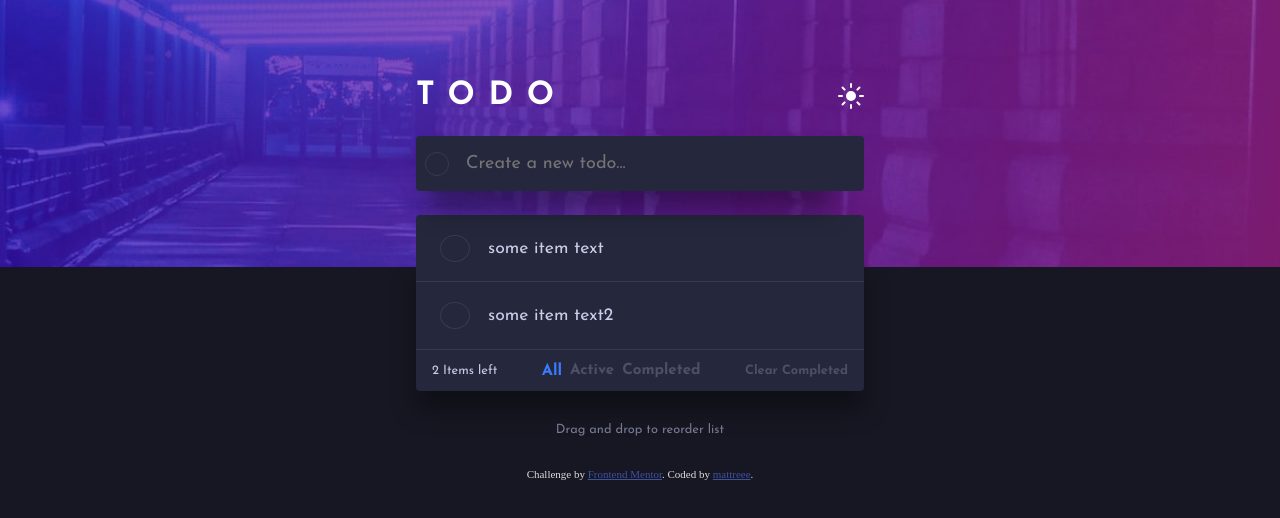
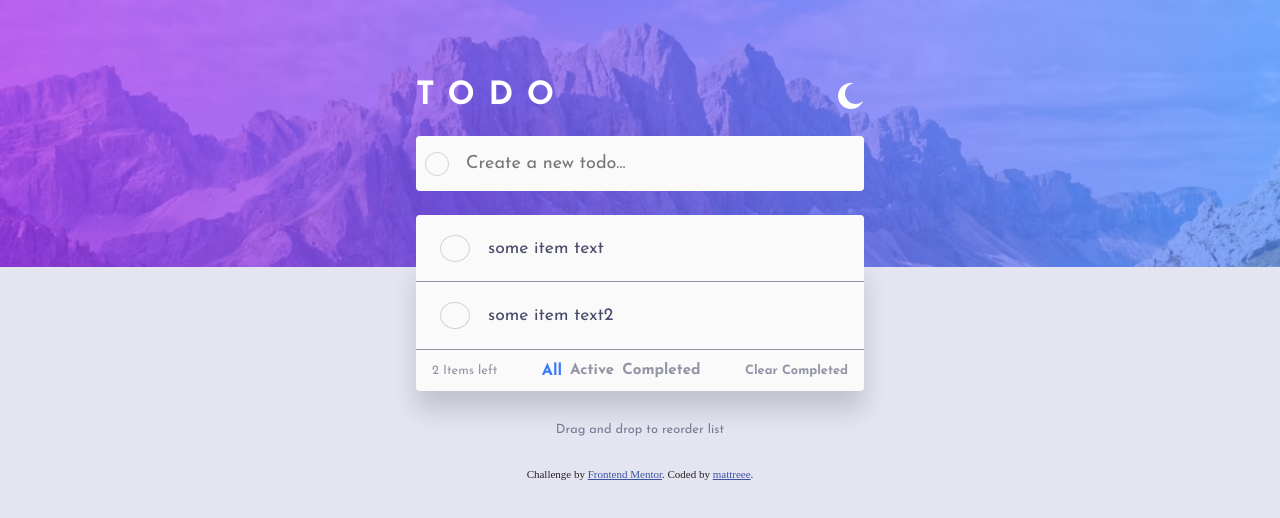
Before and after one commit to mattreee/todo-app-frontend-mentor, a React (Create React App) app: page / in a window 1280 px wide. Shown: the top 518 px of the page. Built offline with nearby package versions, Linux system fonts and the light colour scheme.

Commit message:
added light theme and moved options component to list

```diff
--- a/src/App.tsx
+++ b/src/App.tsx
@@ -1,11 +1,11 @@
 import Title from "./components/Title";
-import Input from "./components/Input";
 import List from "./components/List";
 import Instruction from "./components/Instruction";
 import Attribution from "./components/Attribution";
 import { useState } from "react";
 
 function App() {
+	const [darkTheme, setDarkTheme] = useState(false);
 	const [list, setList] = useState([
 		{
 			id: Math.random(),
@@ -20,12 +20,13 @@ function App() {
 	]);
 
 	return (
-		<div role="main" className="container">
-			<Title />
-			<Input list={list} setList={setList} />
-			<List list={list} setList={setList} />
-			<Instruction />
-			<Attribution />
+		<div className={darkTheme ? "body" : "body light"}>
+			<div role="main" className="container">
+				<Title darkTheme={darkTheme} setDarkTheme={setDarkTheme} />
+				<List list={list} setList={setList} darkTheme={darkTheme} />
+				<Instruction />
+				<Attribution darkTheme={darkTheme} />
+			</div>
 		</div>
 	);
 }
--- a/src/components/Attribution.tsx
+++ b/src/components/Attribution.tsx
@@ -1,7 +1,7 @@
 /* eslint-disable react/jsx-no-target-blank */
-const Attribution = () => {
+const Attribution = ({ darkTheme }: any) => {
 	return (
-		<div className="attribution">
+		<div className={darkTheme ? "attribution" : "attribution light"}>
 			Challenge by{" "}
 			<a href="https://www.frontendmentor.io?ref=challenge" target="_blank">
 				Frontend Mentor
--- a/src/components/Input.tsx
+++ /dev/null
@@ -1,47 +0,0 @@
-// import IconCheck from "../images/icon-check.svg";
-import { useState, useEffect } from "react";
-
-const Input = ({ list, setList }: any) => {
-	const [inputContent, setInputContent] = useState("");
-
-	const handleEnter = (event: any) => {
-		if (event.keyCode === 13) {
-			if (inputContent === "") return;
-
-			setList([
-				...list,
-				{
-					id: Math.random(),
-					checked: false,
-					content: inputContent,
-				},
-			]);
-
-			event.target.value = "";
-		}
-	};
-
-	useEffect(() => {
-		window.addEventListener("keydown", handleEnter);
-
-		return () => {
-			window.removeEventListener("keydown", handleEnter);
-		};
-	});
-
-	return (
-		<div className="input">
-			<div className="input__circle-container">
-				<div className="input__circle">&nbsp;</div>
-			</div>
-			<input
-				className="input__input"
-				type="text"
-				placeholder="Create a new todo..."
-				onChange={(e) => setInputContent(e.currentTarget.value)}
-			/>
-		</div>
-	);
-};
-
-export default Input;
--- a/src/components/List.tsx
+++ b/src/components/List.tsx
@@ -2,17 +2,26 @@ import IconCheck from "../images/icon-check.svg";
 import IconCross from "../images/icon-cross.svg";
 import { useState, useEffect } from "react";
 
-const List = ({ list, setList }: any) => {
+const List = ({ list, setList, darkTheme }: any) => {
+	// added this counter to rerender the list, since just updating the state in the app component is not triggering a rerender here.
+	const [, setCounterUpdater] = useState(0);
+	const [inputContent, setInputContent] = useState("");
+	const [filteredList, setFilteredList] = useState(list);
+	const [filteringOption, setFilteringOption] = useState("all");
+	const [itemsLeft, setItemsLeft] = useState(0);
+
 	const checkedTrue = "list__icon check checked";
 	const checkedFalse = "list__icon check";
-
 	const textTrue = "list__text line-through";
 	const textFalse = "list__text";
 
-	// added this counter to rerender the list, since just updating the state in the app component is not triggering a rerender here.
-	const [, setCounterUpdater] = useState(0);
-	const [filteringOption, setFilteringOption] = useState("all");
-	const [filteredList, setFilteredList] = useState(list);
+	const handleItemsLeft = () => {
+		const newAmount = list.filter((elem: any) => {
+			return elem.checked === false;
+		});
+
+		setItemsLeft(newAmount.length);
+	};
 
 	const handleFiltering = () => {
 		if (filteringOption === "all") {
@@ -35,6 +44,7 @@ const List = ({ list, setList }: any) => {
 			setFilteredList(newList);
 		}
 
+		handleItemsLeft();
 		setCounterUpdater((prevState) => prevState + 1);
 	};
 
@@ -83,13 +93,64 @@ const List = ({ list, setList }: any) => {
 		};
 	});
 
+	useEffect(() => {
+		handleItemsLeft();
+
+		window.addEventListener("keydown", (e: any) => {
+			if (e.keyCode === 13) {
+				setList([
+					...list,
+					{
+						id: Math.random(),
+						checked: false,
+						content: inputContent,
+					},
+				]);
+
+				setFilteredList(list);
+				setFilteringOption("all");
+				e.target.value = "";
+				handleFiltering();
+			}
+		});
+	});
+
 	return (
 		<div>
-			<div className="list">
+			<div className="input">
+				<div
+					className={
+						darkTheme
+							? "input__circle-container"
+							: "input__circle-container light"
+					}
+				>
+					<div className={darkTheme ? "input__circle" : "input__circle light"}>
+						&nbsp;
+					</div>
+				</div>
+				<input
+					className={darkTheme ? "input__input" : "input__input light"}
+					type="text"
+					placeholder="Create a new todo..."
+					onChange={(e) => setInputContent(e.target.value)}
+				/>
+			</div>
+
+			<div className={darkTheme ? "list" : "list light"}>
 				{filteredList.map((elem: any, index: any) => {
 					return (
-						<div className="list__item" key={String(elem.id)}>
-							<div className="list__icon-container">
+						<div
+							className={darkTheme ? "list__item" : "list__item light"}
+							key={String(elem.id)}
+						>
+							<div
+								className={
+									darkTheme
+										? "list__icon-container"
+										: "list__icon-container light"
+								}
+							>
 								<img
 									className={elem.checked ? checkedTrue : checkedFalse}
 									src={IconCheck}
@@ -111,32 +172,46 @@ const List = ({ list, setList }: any) => {
 				})}
 			</div>
 
-			<div className="options">
-				<p className="options__items-left">{list.length} Items left</p>
+			<div className={darkTheme ? "options" : "options light"}>
+				<p
+					className={
+						darkTheme ? "options__items-left" : "options__items-left light"
+					}
+				>
+					{itemsLeft} Items left
+				</p>
 				<div className="options__buttons">
 					<button
 						id="button-all"
-						className="options__button selected"
+						className={
+							darkTheme
+								? "options__button selected"
+								: "options__button light selected"
+						}
 						onClick={() => setFilteringOption("all")}
 					>
 						All
 					</button>
 					<button
 						id="button-active"
-						className="options__button"
+						className={darkTheme ? "options__button" : "options__button light"}
 						onClick={() => setFilteringOption("active")}
 					>
 						Active
 					</button>
 					<button
 						id="button-completed"
-						className="options__button"
+						className={darkTheme ? "options__button" : "options__button light"}
 						onClick={() => setFilteringOption("completed")}
 					>
 						Completed
 					</button>
 				</div>
-				<button className="options__clear">Clear Completed</button>
+				<button
+					className={darkTheme ? "options__clear" : "options__clear light"}
+				>
+					Clear Completed
+				</button>
 			</div>
 		</div>
 	);
--- a/src/components/Title.tsx
+++ b/src/components/Title.tsx
@@ -1,10 +1,29 @@
 import IconSun from "../images/icon-sun.svg";
+import IconMoon from "../images/icon-moon.svg";
 
-const Title = () => {
+const Title = ({ darkTheme, setDarkTheme }: any) => {
+	const swapTheme = () => {
+		setDarkTheme(!darkTheme);
+	};
+
 	return (
 		<header className="header">
 			<h1 className="header__title">TODO</h1>
-			<img className="header__icon" src={IconSun} alt="sun icon" />
+			{darkTheme ? (
+				<img
+					className="header__icon"
+					src={IconSun}
+					alt="sun icon"
+					onClick={swapTheme}
+				/>
+			) : (
+				<img
+					className="header__icon"
+					src={IconMoon}
+					alt="moon icon"
+					onClick={swapTheme}
+				/>
+			)}
 		</header>
 	);
 };
--- a/src/css/main.css
+++ b/src/css/main.css
@@ -1,8 +1,12 @@
-body {
+.body {
+  min-height: 100vh;
+  display: flex;
+  justify-content: center;
   background-color: hsl(235deg, 21%, 11%);
   background-image: url("../images/bg-desktop-dark.jpg");
   background-repeat: no-repeat;
   background-size: contain;
+  transition: 150ms;
 }
 
 .container {
@@ -10,9 +14,18 @@ body {
   margin: 0 auto;
 }
 
+.body.light {
+  background-color: hsl(236deg, 33%, 92%);
+  background-image: url("../images/bg-desktop-light.jpg");
+}
+
 @media only screen and (max-width: 800px) {
-  body {
+  .body {
     background-image: url("../images/bg-mobile-dark.jpg");
+  }
+
+  .body.light {
+    background-image: url("../images/bg-mobile-light.jpg");
   }
 }
 .header {
@@ -26,6 +39,9 @@ body {
   font-size: 2rem;
   letter-spacing: 0.85rem;
   color: white;
+}
+.header__icon {
+  cursor: pointer;
 }
 
 .input {
@@ -41,11 +57,17 @@ body {
   position: relative;
   z-index: 22;
 }
+.input__circle-container.light {
+  background-color: hsl(0deg, 0%, 98%);
+}
 .input__circle {
   width: 1.5rem;
   height: 1.5rem;
   border-radius: 50%;
   border: 1px solid hsl(237deg, 14%, 26%);
+}
+.input__circle.light {
+  border: 1px solid hsl(233deg, 11%, 84%);
 }
 .input__input {
   font-family: "Josefin Sans", sans-serif;
@@ -61,6 +83,11 @@ body {
   background-color: hsl(235deg, 24%, 19%);
   color: hsl(234deg, 39%, 85%);
 }
+.input__input.light {
+  box-shadow: none;
+  background-color: hsl(0deg, 0%, 98%);
+  color: hsl(235deg, 19%, 35%);
+}
 
 .list {
   font-family: "Josefin Sans", sans-serif;
@@ -69,6 +96,11 @@ body {
   color: hsl(234deg, 39%, 85%);
   border-radius: 4px 4px 0 0;
   box-shadow: 0 60px 25px 0 rgba(0, 0, 0, 0.35);
+}
+.list.light {
+  background-color: hsl(0deg, 0%, 98%);
+  color: hsl(235deg, 19%, 35%);
+  box-shadow: 0 60px 25px 0 rgba(0, 0, 0, 0.15);
 }
 .list__item {
   padding: 1.1em 1.5rem;
@@ -79,6 +111,9 @@ body {
   align-items: center;
   gap: 1rem;
 }
+.list__item.light {
+  border-bottom: 1px solid hsl(236deg, 9%, 61%);
+}
 .list__icon {
   cursor: pointer;
 }
@@ -88,6 +123,9 @@ body {
   border-radius: 50%;
   display: flex;
   justify-content: center;
+}
+.list__icon-container.light {
+  border: 1px solid hsl(233deg, 11%, 84%);
 }
 .list .check {
   width: 1.7rem;
@@ -124,8 +162,14 @@ body {
   font-family: "Josefin Sans", sans-serif;
   padding: 0.8em 1rem;
 }
+.options.light {
+  background-color: hsl(0deg, 0%, 98%);
+}
 .options__items-left {
   font-size: 0.8rem;
+}
+.options__items-left.light {
+  color: hsl(236deg, 9%, 61%);
 }
 .options__buttons {
   display: flex;
@@ -140,6 +184,15 @@ body {
   color: hsl(233deg, 14%, 35%);
   cursor: pointer;
 }
+.options__button:hover {
+  color: white;
+}
+.options__button.light {
+  color: hsl(236deg, 9%, 61%);
+}
+.options__button.light:hover {
+  color: hsl(235deg, 19%, 35%);
+}
 .options__clear {
   font-family: "Josefin Sans", sans-serif;
   font-weight: 700;
@@ -148,6 +201,12 @@ body {
   border: none;
   color: hsl(233deg, 14%, 35%);
   cursor: pointer;
+}
+.options__clear.light {
+  color: hsl(236deg, 9%, 61%);
+}
+.options__clear.light:hover {
+  color: hsl(235deg, 19%, 35%);
 }
 .options .selected {
   font-weight: 700;
@@ -168,6 +227,9 @@ body {
   font-size: 11px;
   text-align: center;
 }
+.attribution.light {
+  color: #222;
+}
 
 .attribution a {
   color: hsl(228deg, 45%, 44%);
--- a/src/scss/_attribution.scss
+++ b/src/scss/_attribution.scss
@@ -2,6 +2,10 @@
 	color: #ddd;
 	font-size: 11px;
 	text-align: center;
+
+	&.light {
+		color: #222;
+	}
 }
 
 .attribution a {
--- a/src/scss/_body.scss
+++ b/src/scss/_body.scss
@@ -1,10 +1,16 @@
 @use "./index" as *;
 
-body {
+.body {
+	min-height: 100vh;
+	display: flex;
+	justify-content: center;
+
 	background-color: $dark-very-dark-blue;
 	background-image: url("../images/bg-desktop-dark.jpg");
 	background-repeat: no-repeat;
 	background-size: contain;
+
+	transition: 150ms;
 }
 
 .container {
@@ -12,8 +18,17 @@ body {
 	margin: 0 auto;
 }
 
+.body.light {
+	background-color: $light-very-light-grayish-blue;
+	background-image: url("../images/bg-desktop-light.jpg");
+}
+
 @media only screen and (max-width: 800px) {
-	body {
+	.body {
 		background-image: url("../images/bg-mobile-dark.jpg");
 	}
+
+	.body.light {
+		background-image: url("../images/bg-mobile-light.jpg");
+	}
 }
--- a/src/scss/_header.scss
+++ b/src/scss/_header.scss
@@ -12,4 +12,8 @@
 		letter-spacing: 0.85rem;
 		color: white;
 	}
+
+	&__icon {
+		cursor: pointer;
+	}
 }
--- a/src/scss/_input.scss
+++ b/src/scss/_input.scss
@@ -14,6 +14,10 @@
 
 		position: relative;
 		z-index: 22;
+
+		&.light {
+			background-color: $light-very-light-gray;
+		}
 	}
 
 	&__circle {
@@ -21,6 +25,10 @@
 		height: 1.5rem;
 		border-radius: 50%;
 		border: 1px solid $dark-darker-grayish-blue;
+
+		&.light {
+			border: 1px solid $light-grayish-blue;
+		}
 	}
 
 	&__input {
@@ -38,5 +46,12 @@
 		border-radius: 0 4px 4px 0;
 		background-color: $dark-very-dark-desatured-blue;
 		color: $dark-light-grayish-blue;
+
+		&.light {
+			box-shadow: none;
+
+			background-color: $light-very-light-gray;
+			color: $light-very-dark-grayish-blue;
+		}
 	}
 }
--- a/src/scss/_list.scss
+++ b/src/scss/_list.scss
@@ -10,6 +10,13 @@
 
 	box-shadow: 0 60px 25px 0 rgba(black, 0.35);
 
+	&.light {
+		background-color: $light-very-light-gray;
+		color: $light-very-dark-grayish-blue;
+
+		box-shadow: 0 60px 25px 0 rgba(black, 0.15);
+	}
+
 	&__item {
 		padding: 1.1em 1.5rem;
 		padding-right: 0.5rem;
@@ -19,6 +26,10 @@
 		grid-template-columns: 2rem 1fr 2rem;
 		align-items: center;
 		gap: 1rem;
+
+		&.light {
+			border-bottom: 1px solid $light-dark-grayish-blue;
+		}
 	}
 
 	&__icon {
@@ -31,6 +42,10 @@
 		border-radius: 50%;
 		display: flex;
 		justify-content: center;
+
+		&.light {
+			border: 1px solid $light-grayish-blue;
+		}
 	}
 
 	.check {
--- a/src/scss/_options.scss
+++ b/src/scss/_options.scss
@@ -12,8 +12,16 @@
 	font-family: $ff-josefin-sans;
 	padding: 0.8em 1rem;
 
+	&.light {
+		background-color: $light-very-light-gray;
+	}
+
 	&__items-left {
 		font-size: 0.8rem;
+
+		&.light {
+			color: $light-dark-grayish-blue;
+		}
 	}
 
 	&__buttons {
@@ -31,6 +39,18 @@
 		color: $dark-very-dark-grayish-blue;
 
 		cursor: pointer;
+
+		&:hover {
+			color: white;
+		}
+
+		&.light {
+			color: $light-dark-grayish-blue;
+
+			&:hover {
+				color: $light-very-dark-grayish-blue;
+			}
+		}
 	}
 
 	&__clear {
@@ -43,6 +63,14 @@
 		color: $dark-very-dark-grayish-blue;
 
 		cursor: pointer;
+
+		&.light {
+			color: $light-dark-grayish-blue;
+
+			&:hover {
+				color: $light-very-dark-grayish-blue;
+			}
+		}
 	}
 
 	.selected {
```
Also changed, not shown: 1 other file (tests, documents, lock files or other folders).
